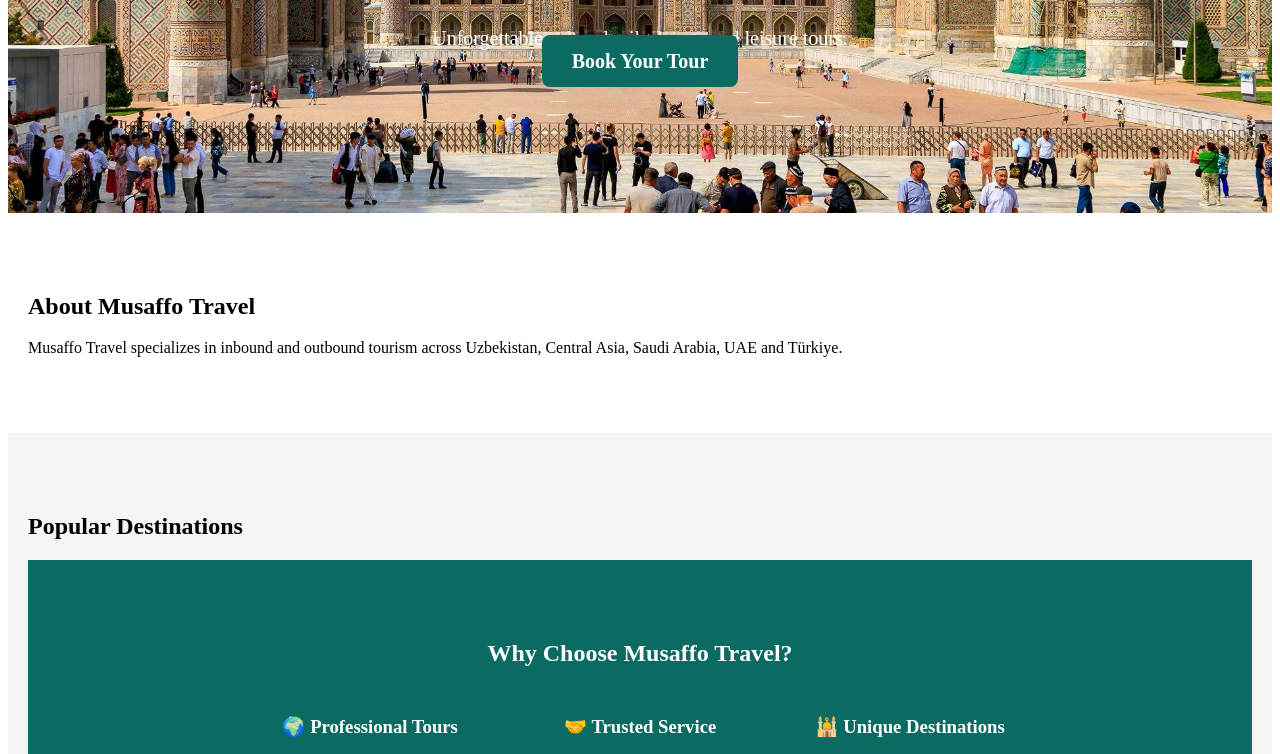
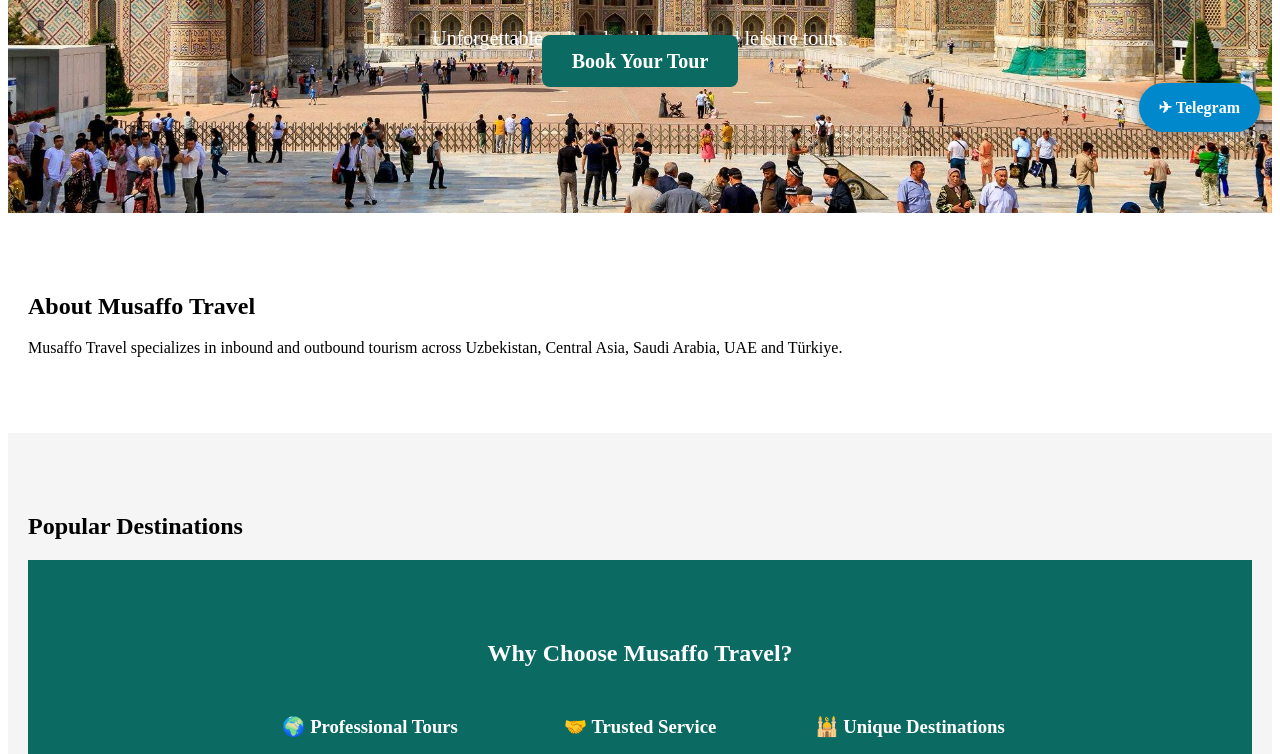
Before and after one commit to raximovabdulloh221-cloud/musaffotravel, a plain HTML site: page index.html in a window 1280 px wide. Shown: the part 578-1332 px from the top of the page. Drawn offline with Linux system fonts and the light colour scheme.

Commit message:
Update index.html

```diff
--- a/index.html
+++ b/index.html
@@ -157,7 +157,10 @@
 <h2>Contact Us</h2>
 
 <p><strong>Phone:</strong> +998 88 467 55 44</p>
-
+<footer style="background:#0b6b63;color:white;padding:20px;text-align:center;">
+<p>© 2026 Musaffo Travel. All Rights Reserved.</p>
+<p>Phone: +998 88 467 55 44</p>
+</footer>
 <p><strong>WhatsApp:</strong>
 <a href="https://wa.me/998884675544">Chat Now</a>
 </p>
@@ -165,4 +168,11 @@
 <p><strong>Email:</strong> info@musaffotravel.uz</p>
 
 </section>
+<a href="https://t.me/musaffotravel"
+target="_blank"
+style="position:fixed;bottom:90px;right:20px;background:#0088cc;color:white;
+padding:15px 20px;border-radius:50px;text-decoration:none;font-weight:bold;
+box-shadow:0 2px 10px rgba(0,0,0,0.3);">
+✈ Telegram
+</a>
 </body>
```
